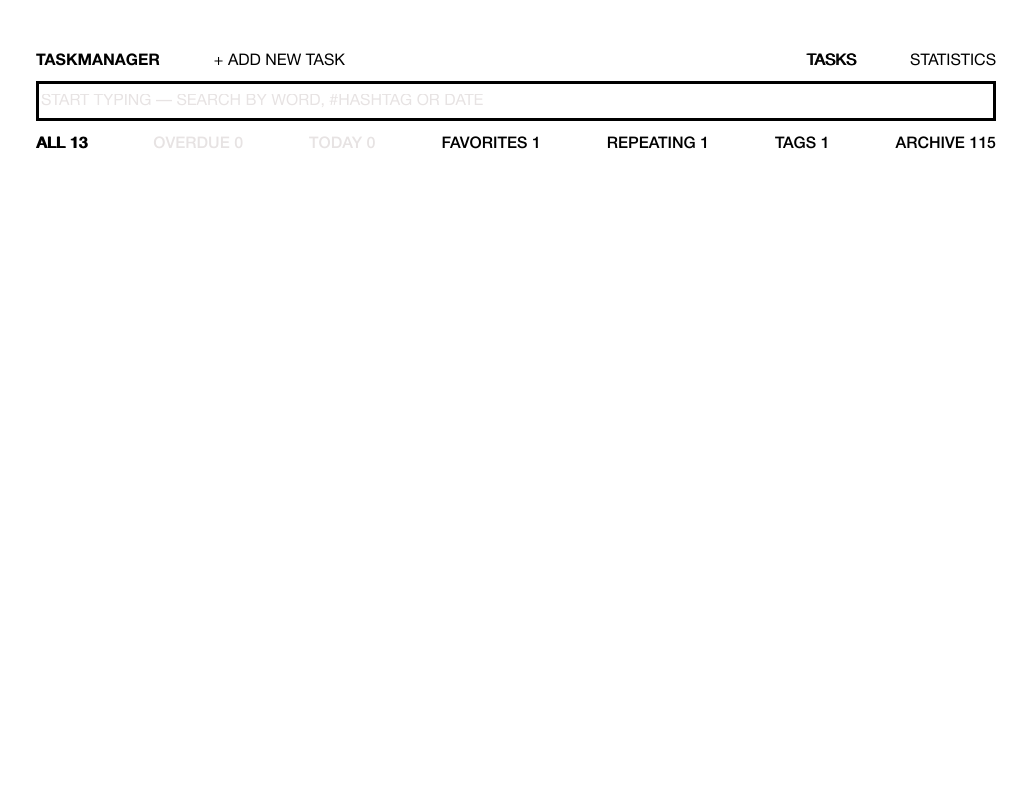
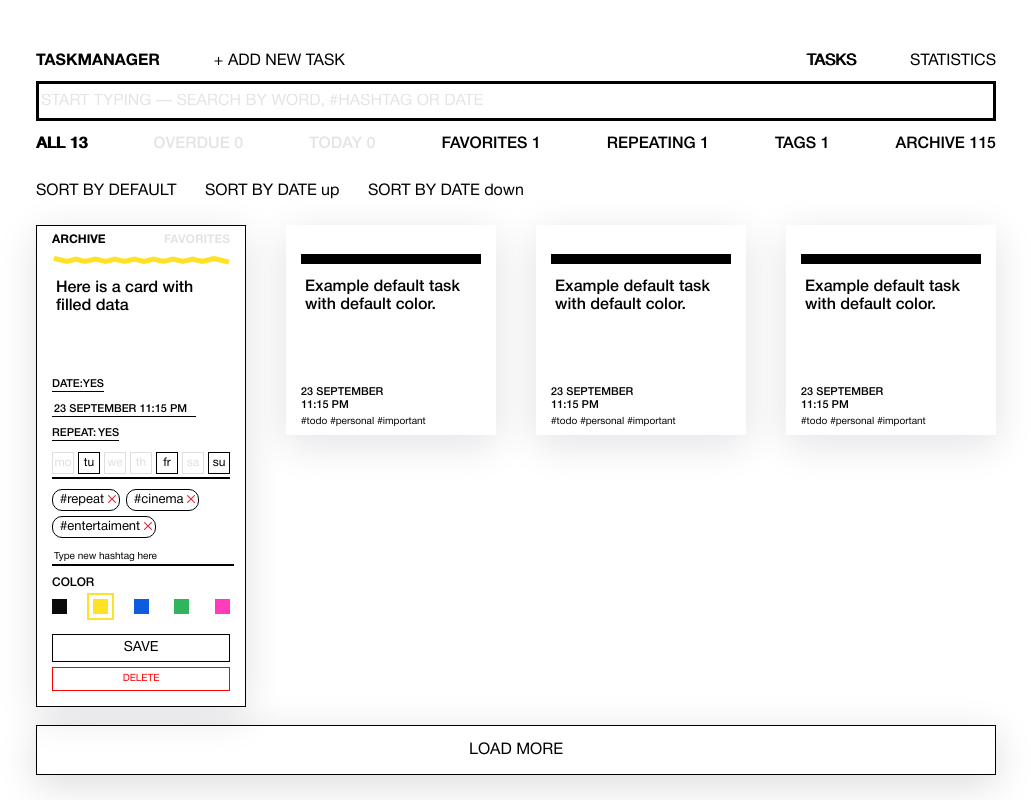
Before and after one commit to Alex48Yakunin/1070317-taskmanager-9, a website: page public/index.html in a window 1280 px wide. Shown: the whole page, without its empty margins (124-1155 px from the left). Drawn offline with Linux system fonts and the light colour scheme.

Commit message:
refactoring js

```diff
--- a/public/index.html
+++ b/public/index.html
@@ -1,5 +1,5 @@
 <!DOCTYPE html>
-<html lang="ru">
+<html lang="en">
   <head>
     <meta charset="UTF-8" />
     <meta
@@ -35,7 +35,7 @@
     </div>
 
     <main class="main">
-      <section class="main__control control container" id="main__control">
+      <section class="main__control control container">
         <h1 class="control__title">TASKMANAGER</h1>
         <!-- Меню -->
       </section>
--- a/src/main.js
+++ b/src/main.js
@@ -129,7 +129,7 @@ const templateBoardFilter = () => {
   </div>`;
 };
 
-console.log(templateBoardFilter());
+
 
 const templateCard = () => {
   return `<article class="card card--black">
@@ -473,39 +473,28 @@ const templateLoadMore = () => {
   return `<button class="load-more" type="button">load more</button>`
 };
 
-const menuContainer = document.querySelector(`.main__control`);
-const searchContainer = document.querySelector(`.main`);
-const mainFilterContainer = document.querySelector(`.main`);
-const boardContainer = document.querySelector(`.main`);
-const boardFilterContainer = document.querySelector(`.board`);
-const cardContainer = document.querySelector(`.board__tasks`);
-const EditTaskContainer = document.querySelector(`.board__tasks`);
-const LoadMoreContainer = document.querySelector(`.board`);
 
-const createTemplate = (stringTemplate) => { // создадим узел
-  const template = document.createElement(`template`);
-  template.innerHTML = stringTemplate;
-  return template.content;
+const renderTemplate = (container, node) => {
+  const block = document.querySelector(container);
+  const div = document.createElement('section');
+  div.innerHTML = node.trim();
+  block.appendChild(div.firstChild);
+};
+const renderTemplatePrepend = (container, node) => {
+  const block = document.querySelector(container);
+  const div = document.createElement('section');
+  div.innerHTML = node.trim();
+  block.prepend(div.firstChild);
 };
 
-const nodeMenu = createTemplate(templateMenu());
-const nodeSearch = createTemplate(templateSearch());
-const nodeMainFilter = createTemplate(templateMainFilter());
-const nodeBoard = createTemplate(templateBoard());
-const nodeBoardFilter = createTemplate(templateBoardFilter());
-const nodeCard = createTemplate(templateCard());
-const nodeEditTask = createTemplate(templateEditTask());
-const nodeLoadMore = createTemplate(templateLoadMore());
 
-const renderTemplate = (container, node) => {
-  container.appendChild(node);
+renderTemplate(`.main__control`, templateMenu());
+renderTemplate(`.main`, templateSearch());
+renderTemplate(`.main`, templateMainFilter());
+renderTemplate(`.main`, templateBoard());
+renderTemplate(`.board__tasks`, templateEditTask());
+for (let i = 0; i < 3; i++) {
+  renderTemplate(`.board__tasks`, templateCard());
 };
-
-renderTemplate(menuContainer, nodeMenu);
-renderTemplate(searchContainer, nodeSearch);
-renderTemplate(mainFilterContainer, nodeMainFilter);
-renderTemplate(boardContainer, nodeBoard);
-renderTemplate(boardFilterContainer, nodeBoardFilter);
-renderTemplate(EditTaskContainer, nodeEditTask);
-renderTemplate(cardContainer, nodeCard);
-renderTemplate(LoadMoreContainer, nodeLoadMore);
+renderTemplatePrepend(`.board`, templateBoardFilter());
+renderTemplate(`.board`, templateLoadMore());
```
